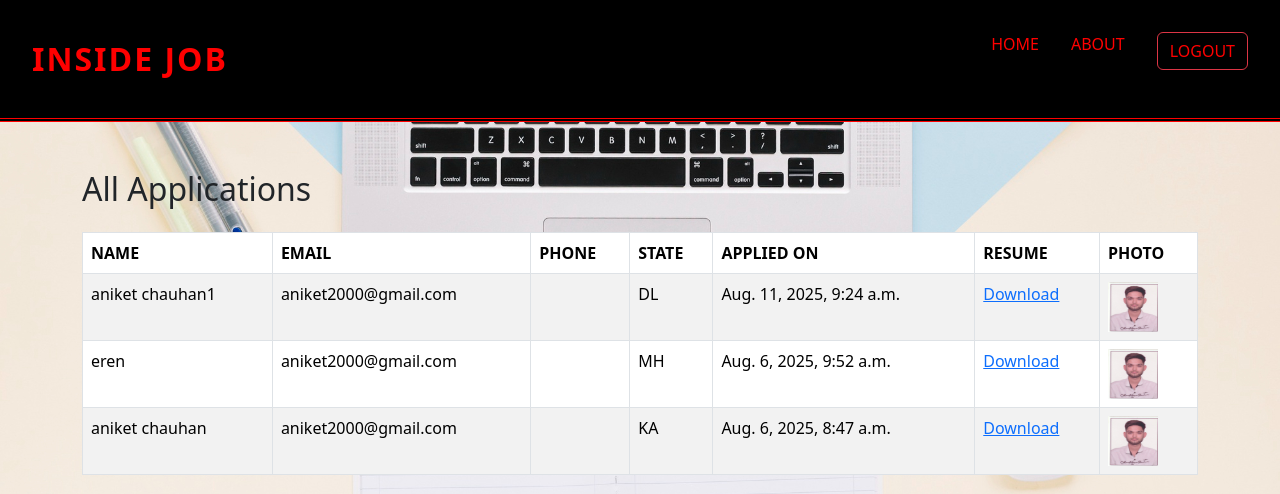
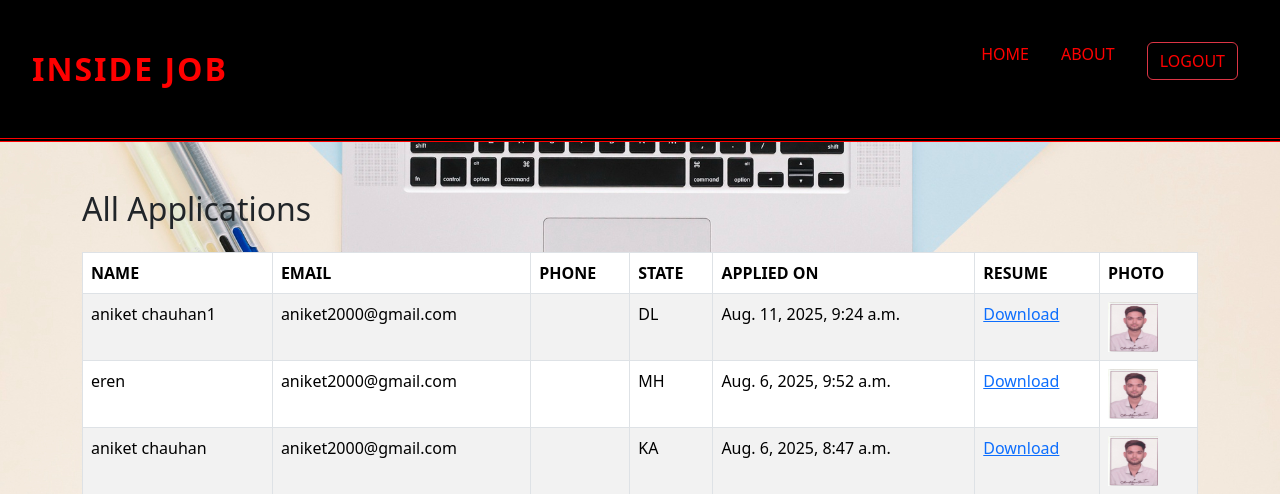
Before and after one commit to xoaniket/xoaniket1, a Django app: page /applications/ in a window 1280 px wide. Shown: the top 494 px of the page. Run offline with Django 5.2, Linux system fonts and the light colour scheme; data comes from the database, SQL or seed files in the repository; both versions use the stored data as it was after the commit.

Commit message:
Updated modified files

```diff
--- a/JOBFORM/templates/master.html
+++ b/JOBFORM/templates/master.html
@@ -47,6 +47,13 @@
     .job-head nav a{
         text-decoration: none;
         color: red;
+    }
+    .job-head nav{
+        display: flex;
+        justify-content: space-between;
+        align-items: center;
+        padding: 10px;
+
     }
 
 
```
Also changed, not shown: db.sqlite3.
